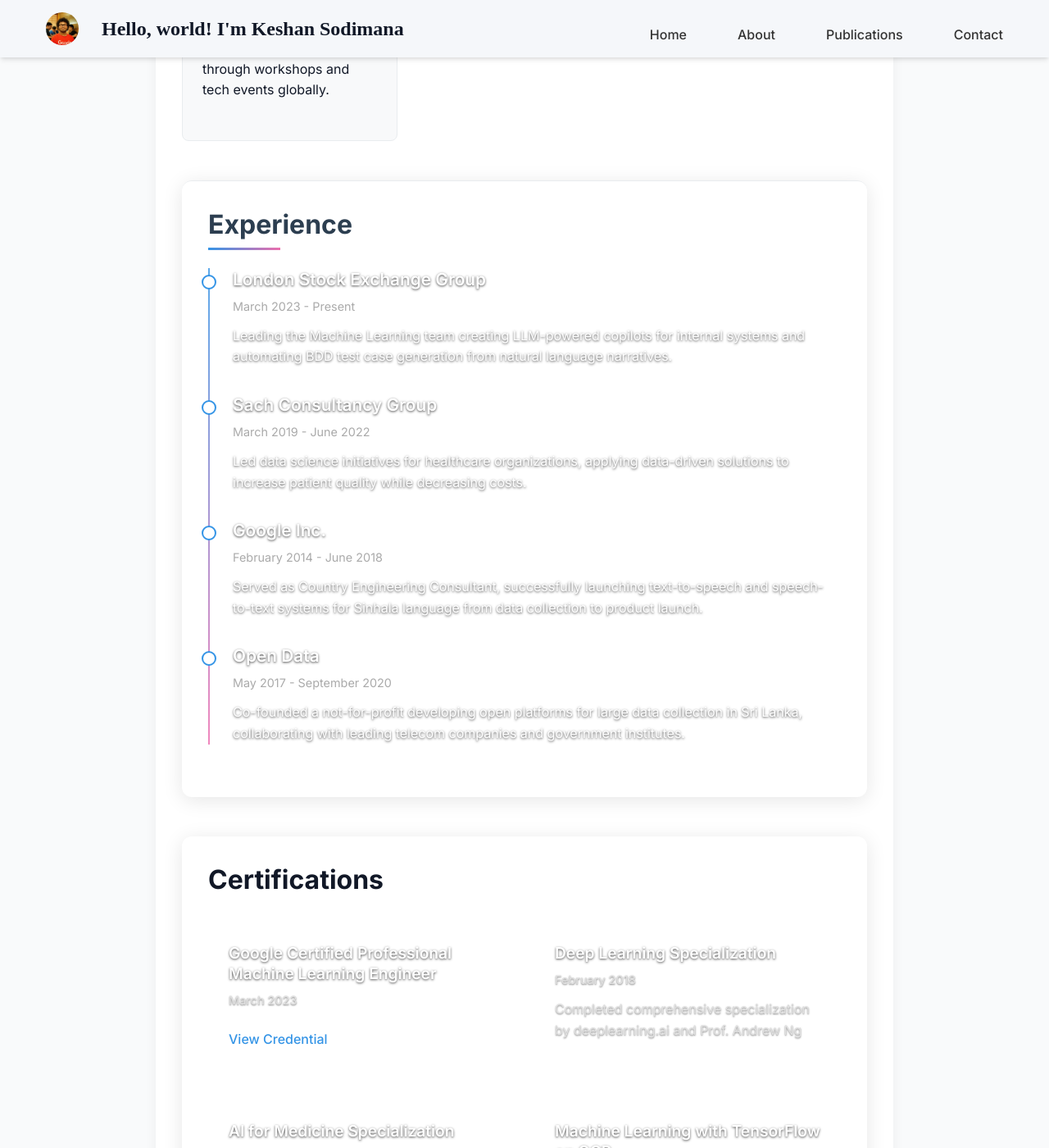
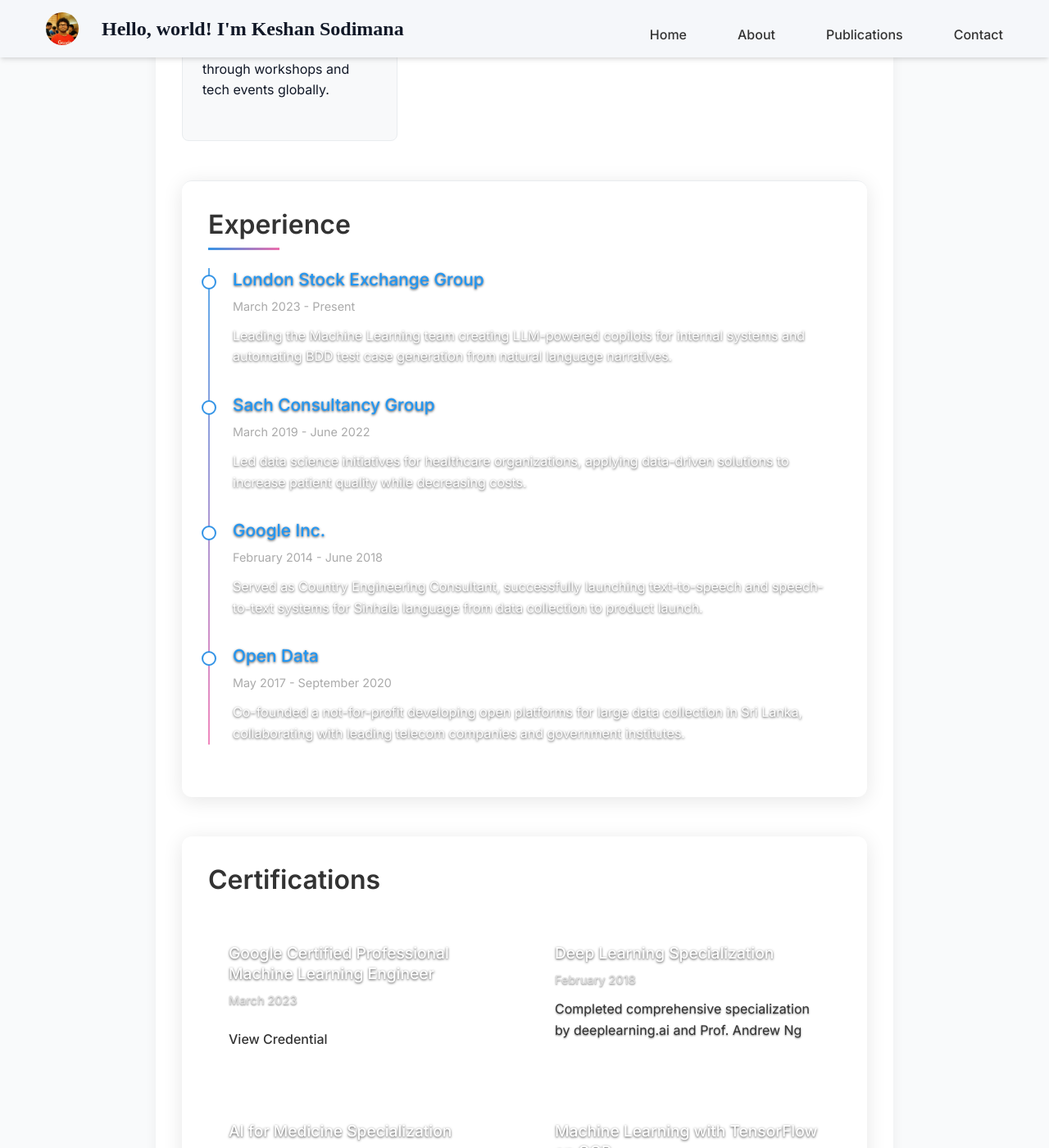
Before and after one commit to keshan/keshan.github.io, a Jekyll site: the page built from about.html, in a window 1280 px wide and 1400 px high, scrolled down 1457 px. Shown: the whole window at 82% size. Built offline with Jekyll 4.4.1, drawn with Linux system fonts in a browser that asks for light colours.

Commit message:
font color issue

```diff
--- a/assets/css/modern-sleek.css
+++ b/assets/css/modern-sleek.css
@@ -2620,12 +2620,6 @@
   border-top: 1px solid #e9ecef;
 }
 
-.experience-section h2 {
-  font-size: 1.8rem;
-  color: #2c3e50;
-  margin-bottom: 1.5rem;
-}
-
 /* Experience Section Styling */
 .experience-section {
   margin: 3rem 0;
@@ -2886,3 +2880,29 @@
 .overlay-content, .overlay-content * {
   text-shadow: 0 1px 3px rgba(0, 0, 0, 0.7);
 }
+
+.about-section h2,
+.experience-section h2,
+.certifications-section h2 {
+  color: #333;
+  font-weight: 600;
+}
+
+.experience-item h3 {
+  color: #2196F3;
+  font-weight: 500;
+}
+
+.cert-item h3 {
+  color: #2196F3;
+  font-weight: 500;
+}
+
+.cert-item p,
+.cert-item a {
+  color: #333;
+}
+
+.about-section p {
+  color: #333;
+}
```
